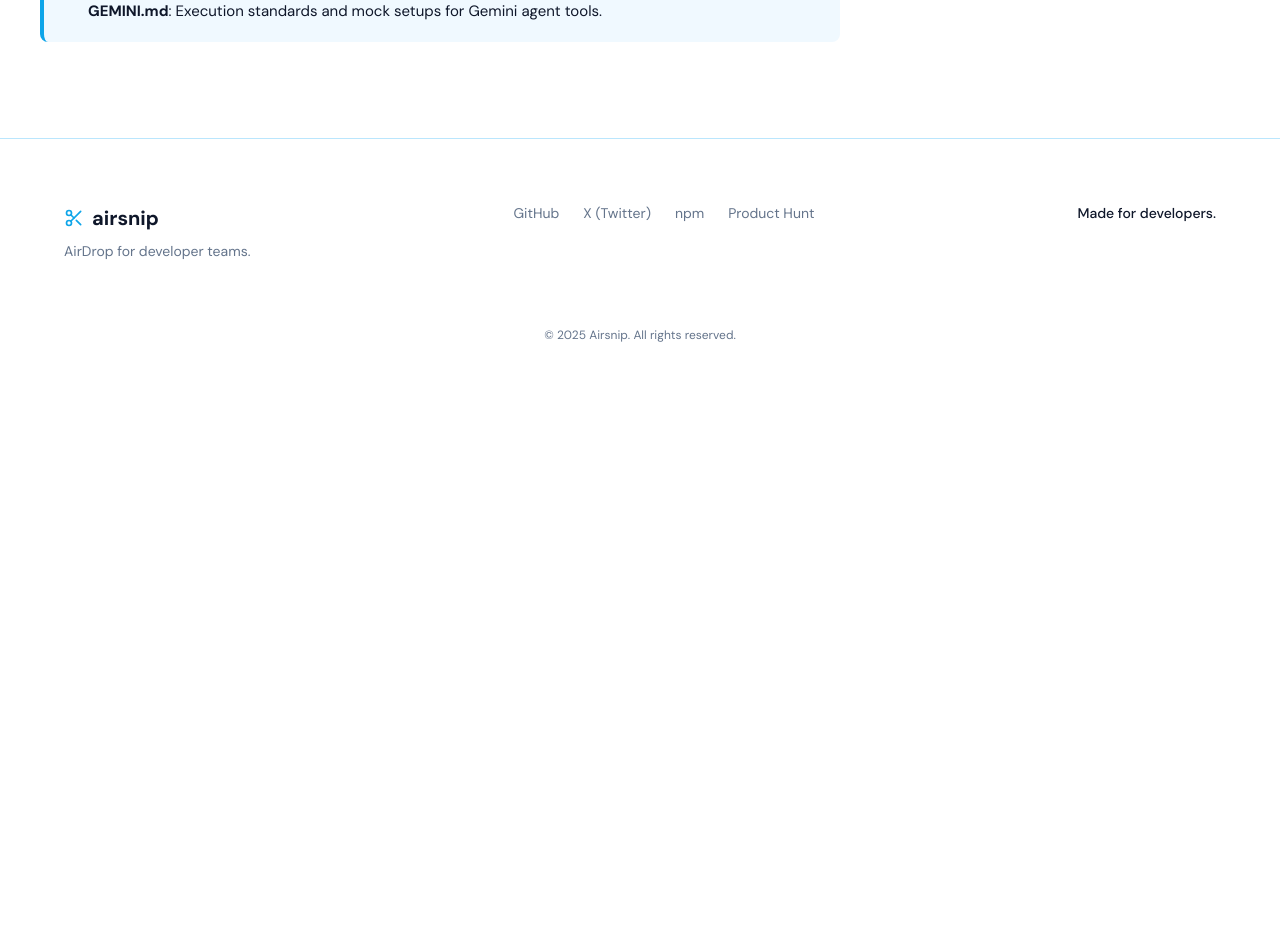
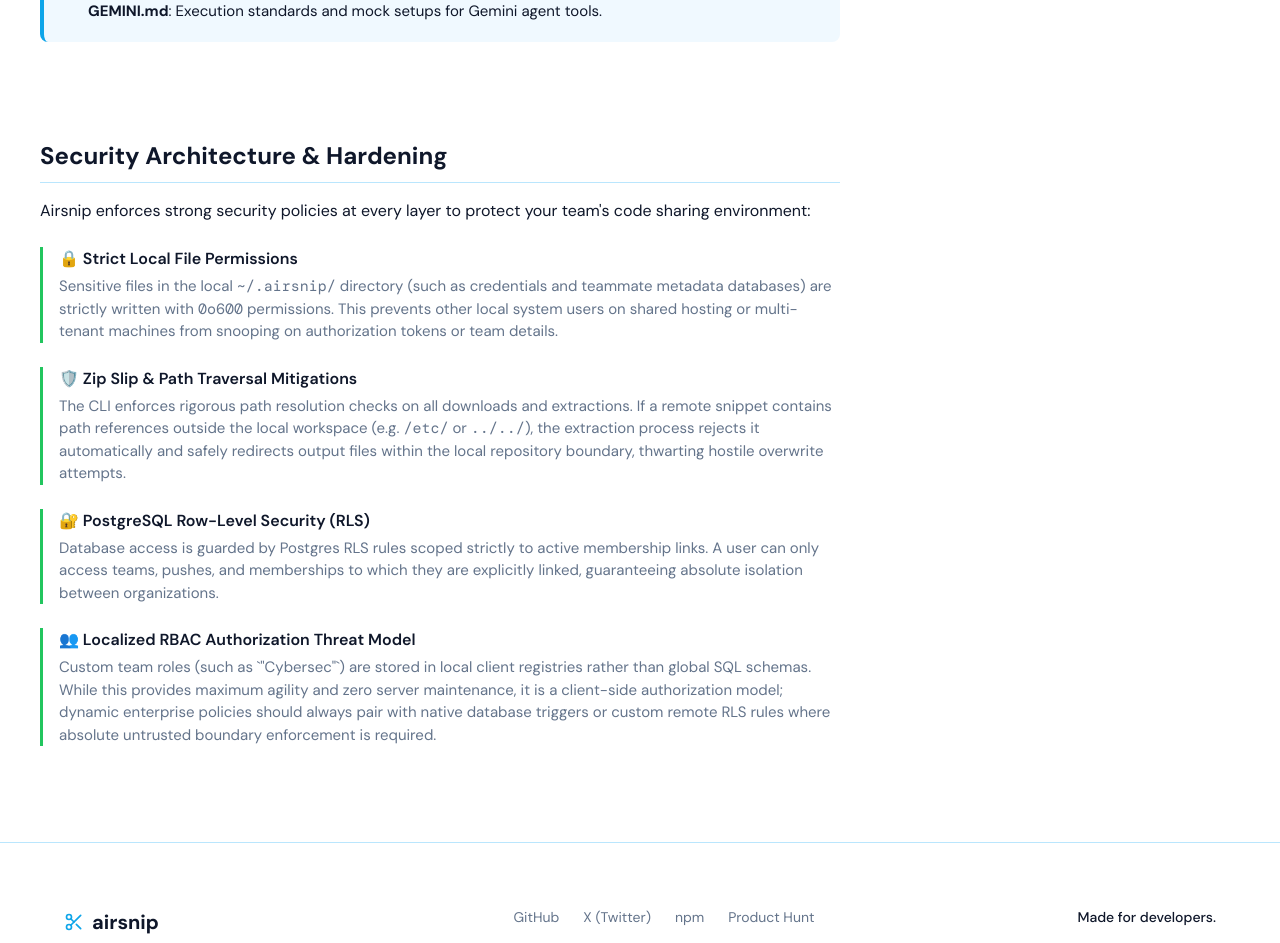
Before and after one commit to andersonmaina/airsnip-web, a React (Vite) app: page /docs in a window 1280 px wide. Shown: the part 1620-2563 px from the top of the page. Before the commit the page ends 1996 px from the top, so only its background shows below. Built offline with nearby package versions, Linux system fonts and the light colour scheme; no server answers.

Commit message:
feat: show LLM capabilities in hero, fix github links, and add detailed security review docs

```diff
--- a/src/components/Footer.tsx
+++ b/src/components/Footer.tsx
@@ -13,7 +13,7 @@
             <p style={{ color: 'var(--text-muted)', fontSize: '0.875rem' }}>AirDrop for developer teams.</p>
           </div>
           <div className="footer-links" style={{ display: 'flex', flexWrap: 'wrap', gap: '1.5rem' }}>
-            <a href="https://github.com/Airsnip" style={{ fontSize: '0.875rem', color: 'var(--text-muted)' }}>GitHub</a>
+            <a href="https://github.com/andersonmaina/airsnip" style={{ fontSize: '0.875rem', color: 'var(--text-muted)' }}>GitHub</a>
             <a href="https://x.com/aairsnip" style={{ fontSize: '0.875rem', color: 'var(--text-muted)' }}>X (Twitter)</a>
             <a href="https://npmjs.com/package/airsnip" style={{ fontSize: '0.875rem', color: 'var(--text-muted)' }}>npm</a>
             <a href="https://producthunt.com" style={{ fontSize: '0.875rem', color: 'var(--text-muted)' }}>Product Hunt</a>
--- a/src/components/Hero.tsx
+++ b/src/components/Hero.tsx
@@ -78,7 +78,7 @@
         lineHeight: 1.1,
         marginBottom: '1.5rem',
         animation: 'slideUp 500ms ease-out forwards'
-      }}>AirDrop for developer teams.</h1>
+      }}>AirDrop for developer teams & LLMs.</h1>
       <p className="subtitle" style={{
         fontSize: 'clamp(1rem, 4vw, 1.25rem)',
         color: 'var(--text-muted)',
@@ -86,9 +86,9 @@
         margin: '0 auto 3rem',
         padding: '0 1rem'
       }}>
-        Push a file, function, or folder from your terminal.
-        Any teammate can pull it instantly — no browser,
-        no copy-paste, no context switching.
+        Push files, folders, or AST-parsed functions from your terminal.
+        Teammates and AI agents can pull snippets instantly — zero context switching,
+        zero manual copy-paste.
       </p>
 
       <div className="waitlist-container" style={{ maxWidth: '500px', margin: '0 auto 1.5rem', width: '100%' }}>
--- a/src/components/Navbar.tsx
+++ b/src/components/Navbar.tsx
@@ -34,7 +34,7 @@
           alignItems: 'center'
         }}>
           <Link to="/docs" style={{ fontWeight: 500, color: 'var(--text-muted)' }}>Docs</Link>
-          <a href="https://github.com/Airsnip" className="mobile-hide" style={{ fontWeight: 500, color: 'var(--text-muted)' }}>GitHub</a>
+          <a href="https://github.com/andersonmaina/airsnip" className="mobile-hide" style={{ fontWeight: 500, color: 'var(--text-muted)' }}>GitHub</a>
           <a href="https://x.com/aairsnip" style={{ fontWeight: 500, color: 'var(--text-muted)' }}>X</a>
         </div>
       </div>
--- a/src/pages/Docs.tsx
+++ b/src/pages/Docs.tsx
@@ -66,7 +66,7 @@
           <p style={{ marginBottom: '1rem' }}>
             Airsnip is pre-architected as a native tool for Large Language Models (LLMs) and autonomous AI coding agents (such as Claude Code or Gemini assistants):
           </p>
-          <div style={{ background: 'var(--bg-light)', padding: '1.25rem', borderRadius: '8px', borderLeft: '4px solid var(--primary)' }}>
+          <div style={{ background: 'var(--bg-light)', padding: '1.25rem', borderRadius: '8px', borderLeft: '4px solid var(--primary)', marginBottom: '3rem' }}>
             <p style={{ fontWeight: 600, marginBottom: '0.5rem' }}>🤖 Agentic Context Passing</p>
             <p style={{ fontSize: '0.9375rem', color: 'var(--text-muted)', marginBottom: '1rem' }}>
               Whenever you delegate tasks to subagents or pair-program with AI, they can utilize preconfigured workspace guide files in the repository root to understand exact Airsnip command specs:
@@ -78,6 +78,39 @@
             </ul>
           </div>
         </section>
+
+        <section>
+          <h2 style={{ fontSize: '1.5rem', marginBottom: '1rem', borderBottom: '1px solid var(--border-blue)', paddingBottom: '0.5rem' }}>Security Architecture & Hardening</h2>
+          <p style={{ marginBottom: '1rem' }}>
+            Airsnip enforces strong security policies at every layer to protect your team's code sharing environment:
+          </p>
+          <div style={{ display: 'grid', gap: '1.5rem', marginTop: '1.5rem' }}>
+            <div style={{ paddingLeft: '1rem', borderLeft: '3px solid var(--success)' }}>
+              <p style={{ fontWeight: 600, fontSize: '1rem', marginBottom: '0.25rem' }}>🔒 Strict Local File Permissions</p>
+              <p style={{ fontSize: '0.9375rem', color: 'var(--text-muted)' }}>
+                Sensitive files in the local <code>~/.airsnip/</code> directory (such as credentials and teammate metadata databases) are strictly written with <code>0o600</code> permissions. This prevents other local system users on shared hosting or multi-tenant machines from snooping on authorization tokens or team details.
+              </p>
+            </div>
+            <div style={{ paddingLeft: '1rem', borderLeft: '3px solid var(--success)' }}>
+              <p style={{ fontWeight: 600, fontSize: '1rem', marginBottom: '0.25rem' }}>🛡️ Zip Slip & Path Traversal Mitigations</p>
+              <p style={{ fontSize: '0.9375rem', color: 'var(--text-muted)' }}>
+                The CLI enforces rigorous path resolution checks on all downloads and extractions. If a remote snippet contains path references outside the local workspace (e.g. <code>/etc/</code> or <code>../../</code>), the extraction process rejects it automatically and safely redirects output files within the local repository boundary, thwarting hostile overwrite attempts.
+              </p>
+            </div>
+            <div style={{ paddingLeft: '1rem', borderLeft: '3px solid var(--success)' }}>
+              <p style={{ fontWeight: 600, fontSize: '1rem', marginBottom: '0.25rem' }}>🔐 PostgreSQL Row-Level Security (RLS)</p>
+              <p style={{ fontSize: '0.9375rem', color: 'var(--text-muted)' }}>
+                Database access is guarded by Postgres RLS rules scoped strictly to active membership links. A user can only access teams, pushes, and memberships to which they are explicitly linked, guaranteeing absolute isolation between organizations.
+              </p>
+            </div>
+            <div style={{ paddingLeft: '1rem', borderLeft: '3px solid var(--success)' }}>
+              <p style={{ fontWeight: 600, fontSize: '1rem', marginBottom: '0.25rem' }}>👥 Localized RBAC Authorization Threat Model</p>
+              <p style={{ fontSize: '0.9375rem', color: 'var(--text-muted)' }}>
+                Custom team roles (such as `"Cybersec"`) are stored in local client registries rather than global SQL schemas. While this provides maximum agility and zero server maintenance, it is a client-side authorization model; dynamic enterprise policies should always pair with native database triggers or custom remote RLS rules where absolute untrusted boundary enforcement is required.
+              </p>
+            </div>
+          </div>
+        </section>
       </div>
     </div>
   )
```
